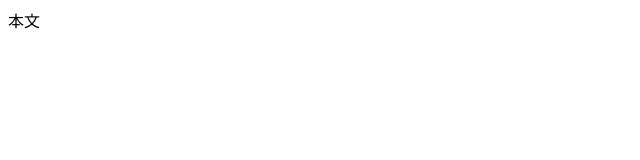
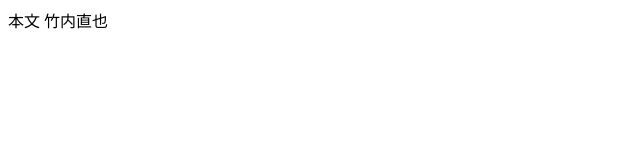
Before and after one commit to miyamired/it_intern, a plain HTML site: page index.html in a window 1280 px wide. Shown: the full height of the page, 0-640 px from the left. Drawn offline with Linux system fonts and the light colour scheme.

Commit message:
Update index.html

```diff
--- a/index.html
+++ b/index.html
@@ -5,5 +5,6 @@
 </head>
 <body>
 本文
+竹内直也
 </body>
 </html>
```
